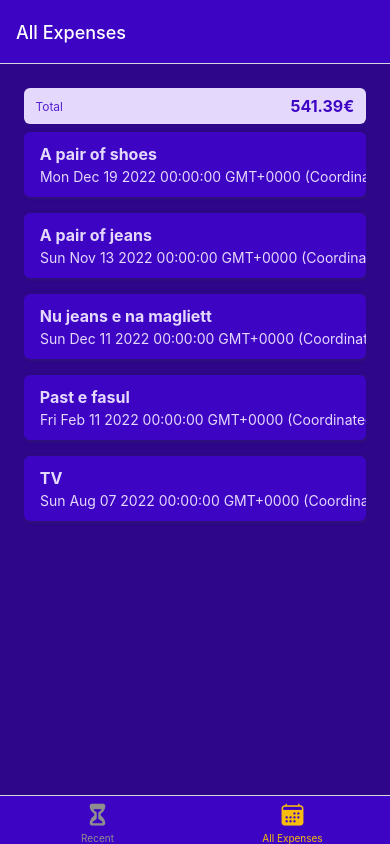
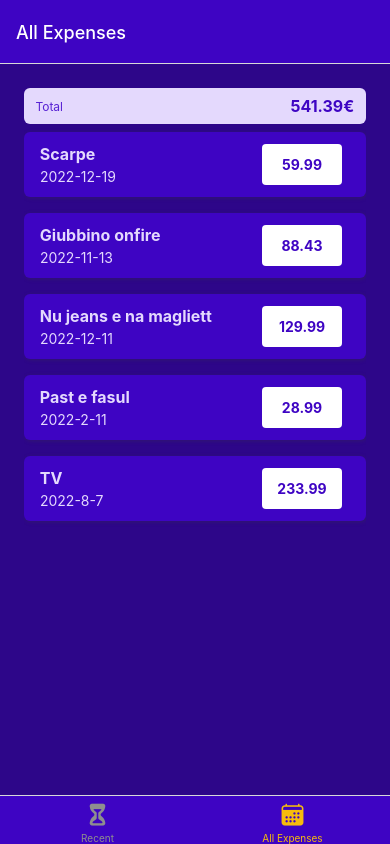
Before and after one commit to gcicchella/ExpensesTrackerApp, a React Native app: screen /AllExpenses in a window 390 px wide. Built offline with nearby package versions, Linux system fonts and the light colour scheme.

Commit message:
formattazione data

```diff
--- a/components/ExpenseItem.js
+++ b/components/ExpenseItem.js
@@ -1,6 +1,7 @@
 import {Pressable, Text, View, StyleSheet} from "react-native";
 import {GlobalStyles} from "../constants/styles";
 
+import {getFormattedDate} from "../util/date";
 
 function ExpenseItem({description, amount, date}) {
     return (
@@ -8,10 +9,10 @@
             <View style={styles.expenseItem}>
                 <View>
                     <Text style={[styles.textBase, styles.description]}> {description} </Text>
-                    <Text style={styles.textBase}> {date.toString()} </Text>
+                    <Text style={styles.textBase}> {getFormattedDate(date)} </Text>
                 </View>
                 <View style={styles.amountContainer}>
-                    <Text style={styles.amount}> {amount} </Text>
+                    <Text style={styles.amount}> {amount.toFixed(2)} </Text>
                 </View>
             </View>
         </Pressable>
@@ -48,7 +49,8 @@
         backgroundColor: 'white',
         justifyContent: 'center',
         alignItems: 'center',
-        borderRadius: 4
+        borderRadius: 4,
+        minWidth: 80
     },
     amount: {
         color: GlobalStyles.colors.primary500,
--- a/components/ExpensesOutput.js
+++ b/components/ExpensesOutput.js
@@ -6,13 +6,13 @@
 const DUMMY_EXPENSES = [
     {
         id: 'e1',
-        description: 'A pair of shoes',
+        description: 'Scarpe',
         amount: 59.99,
         date: new Date('2022-12-19')
     },
     {
         id: 'e2',
-        description: 'A pair of jeans',
+        description: 'Giubbino onfire',
         amount: 88.43,
         date: new Date('2022-11-13')
     },
--- /dev/null
+++ b/util/date.js
@@ -0,0 +1,3 @@
+export function getFormattedDate(date){
+    return `${date.getFullYear()}-${date.getMonth() +1}-${date.getDate()}`;
+}
```
